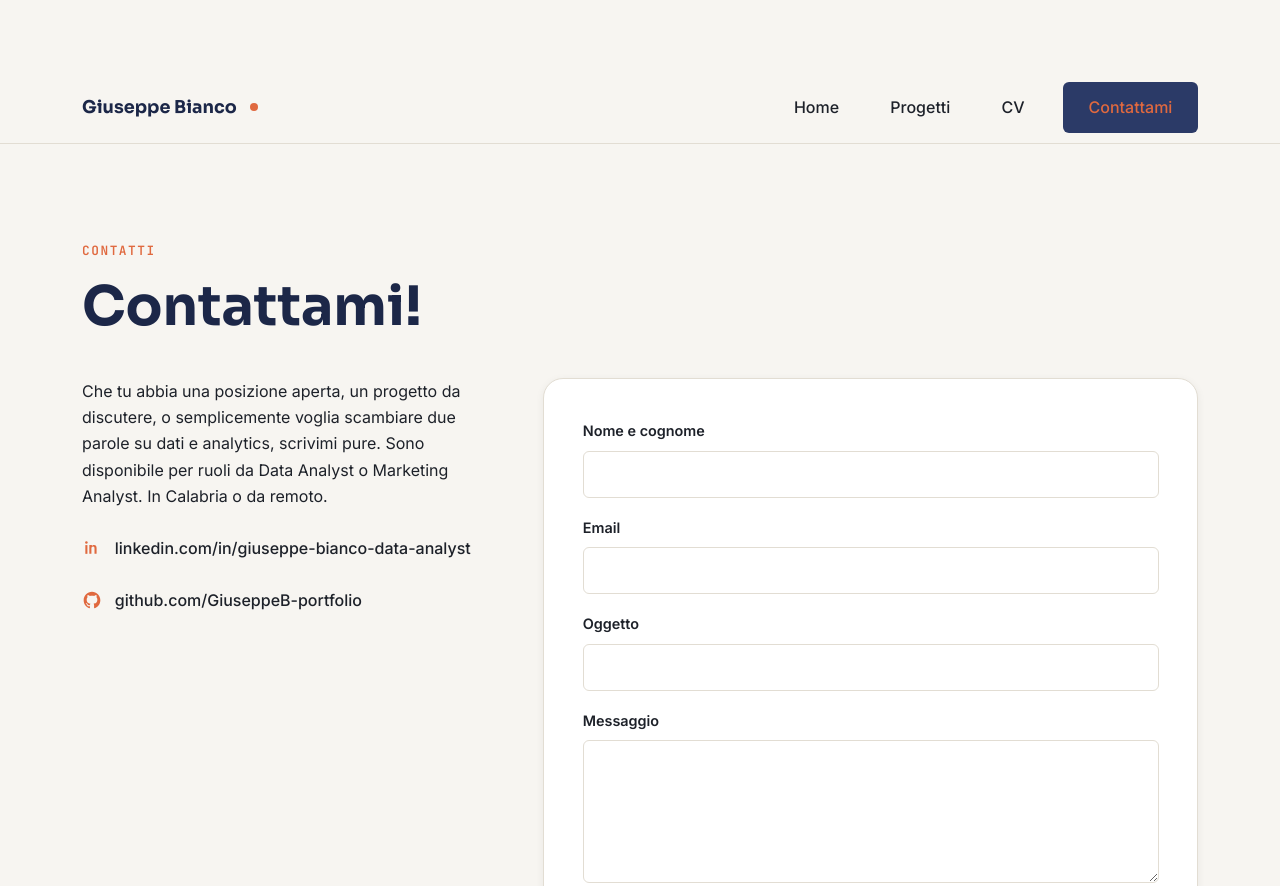
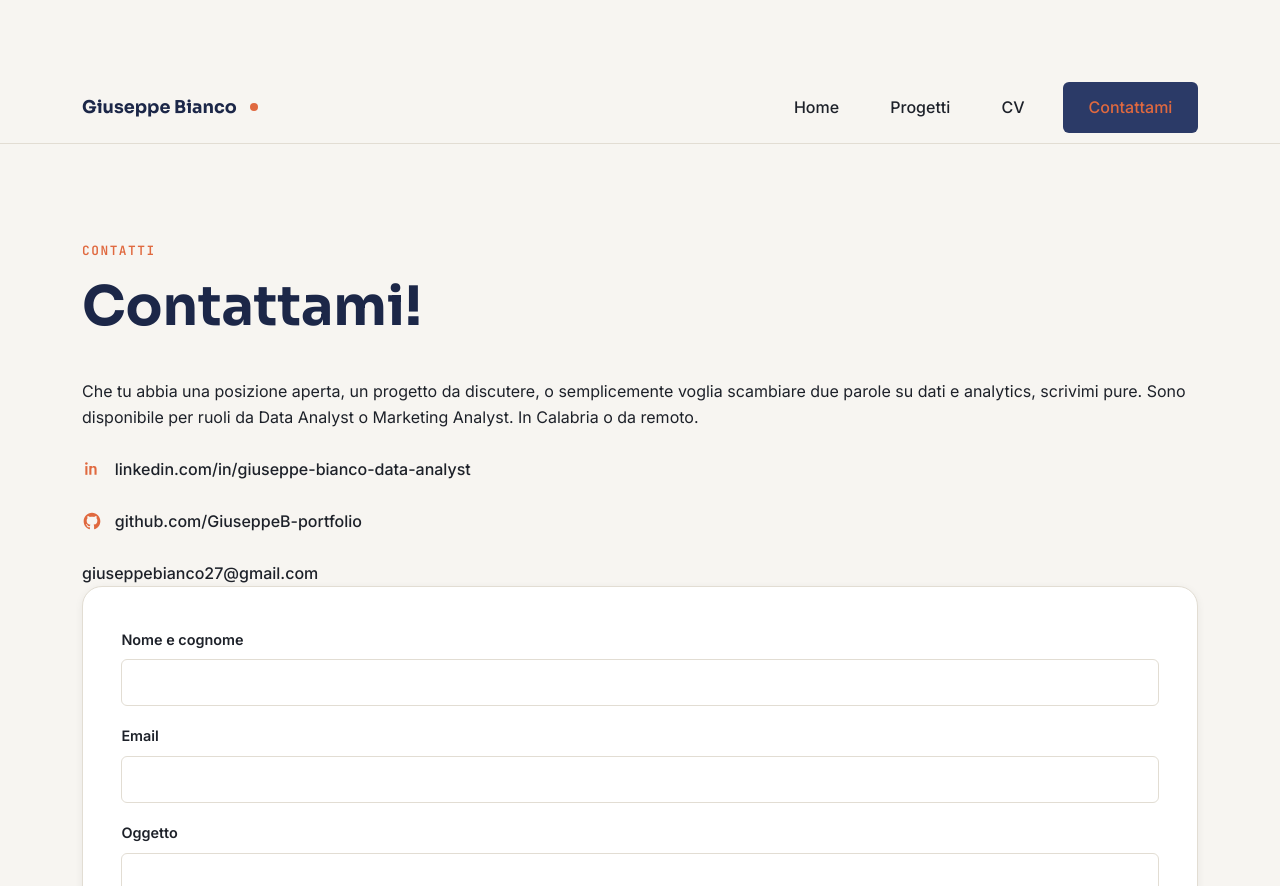
Before and after one commit to GiuseppeB-portfolio/Portfolio-Giuseppe-Bianco, a website: page contatti.html in a window 1280 px wide. Shown: the top 886 px of the page. Drawn offline with nearby package versions, Linux system fonts and the light colour scheme.

Commit message:
Aggiunta email nel form di contatto

```diff
--- a/contatti.html
+++ b/contatti.html
@@ -57,6 +57,10 @@
                 <svg width="20" height="20" viewBox="0 0 24 24" fill="none" aria-hidden="true"><path d="M12 2C6.48 2 2 6.58 2 12.19C2 16.68 4.87 20.47 8.84 21.8C9.34 21.89 9.52 21.58 9.52 21.31C9.52 21.07 9.51 20.32 9.51 19.44C7 19.94 6.35 18.79 6.15 18.19C6.04 17.9 5.55 16.99 5.12 16.75C4.77 16.55 4.27 16.05 5.11 16.04C5.9 16.03 6.46 16.79 6.65 17.1C7.55 18.65 8.97 18.2 9.54 17.93C9.63 17.26 9.89 16.8 10.17 16.55C7.95 16.3 5.62 15.42 5.62 11.53C5.62 10.42 5.99 9.51 6.67 8.8C6.56 8.55 6.23 7.52 6.76 6.14C6.76 6.14 7.61 5.87 9.52 7.19C10.32 6.96 11.17 6.85 12.02 6.85C12.87 6.85 13.72 6.96 14.52 7.19C16.43 5.86 17.28 6.14 17.28 6.14C17.81 7.52 17.48 8.55 17.37 8.8C18.05 9.51 18.42 10.41 18.42 11.53C18.42 15.43 16.08 16.3 13.86 16.55C14.21 16.86 14.52 17.47 14.52 18.41C14.52 19.75 14.51 20.97 14.51 21.31C14.51 21.58 14.69 21.9 15.19 21.8C19.13 20.46 22 16.68 22 12.19C22 6.58 17.52 2 12 2Z" fill="currentColor"/></svg>
                 <span>github.com/GiuseppeB-portfolio</span>
               </a>
+              <a href="mailto:giuseppebianco27@gmail.com" class="contact-link">
+                <span>giuseppebianco27@gmail.com</span>
+              </a>
+            </div>
             </div>
           </div>
 
```
